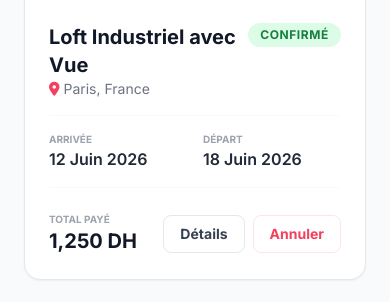
After one commit to ELMehdi877/Kari--Airbnb-, a PHP site: page /views/reservation.php in a window 390 px wide. The commit adds this page. Shown: the part 419-721 px from the top of the page. Run offline with PHP 8.4, Linux system fonts and the light colour scheme; the visitor is signed in with stand-in values (Sample User, id 1); data that the repository does not hold is empty; some libraries are stand-ins or nearby versions.

Commit message:
ajouter la fonctionaliter de resrvé et de anuller la reservation

```diff
--- a/repositories/ReservationRepository.php
+++ b/repositories/ReservationRepository.php
@@ -25,4 +25,18 @@ class ReservationRepository{
     public function find(int $id){
 
     }
+
+    public function afficheReservation($user_id){
+        $sql = "SELECT r.id,r.date_start,r.date_end,l.image_path,l.ville,l.prix,l.title
+        FROM reservation r
+        INNER JOIN logements l ON l.id = r.logement_id
+        WHERE r.user_id = $user_id";
+        $stmt = $this->pdo->query($sql);
+        return $stmt->fetchAll(PDO::FETCH_ASSOC);
+    }
+
+    public function deleteReservation($reservation_id){
+         $sql = "DELETE FROM reservation WHERE id = $reservation_id";
+        $stmt = $this->pdo->query($sql);
+    }
 }
--- a/views/detailLogement.php
+++ b/views/detailLogement.php
@@ -82,8 +82,8 @@ session_start();
                         <a href="index.php" class="flex items-center gap-3 p-3 text-gray-700 hover:bg-rose-50 hover:text-rose-500 rounded-lg transition font-medium">
                             <i class="fa-solid fa-house w-5"></i> Accueil
                         </a>
-                        <a href="mes_reservations.php" class="flex items-center gap-3 p-3 text-gray-700 hover:bg-rose-50 hover:text-rose-500 rounded-lg transition font-medium">
-                            <i class="fa-solid fa-calendar-check w-5"></i> Réservations
+                        <a href="reservation.php" class="flex items-center gap-3 p-3 text-gray-700 hover:bg-rose-50 hover:text-rose-500 rounded-lg transition font-medium">
+                            <i class="fa-solid fa-calendar-check w-5"></i> Mes Réservations
                         </a>
                         <a href="favoris.php" class="flex items-center gap-3 p-3 text-gray-700 hover:bg-rose-50 hover:text-rose-500 rounded-lg transition font-medium">
                             <i class="fa-solid fa-heart w-5"></i> Favoris
@@ -231,7 +231,7 @@ session_start();
                                 ';
                             }
                             else {
-                                echo '<button type="submit" class="w-full btn-reserve text-white py-4 rounded-xl font-bold text-lg mb-4 shadow-lg shadow-rose-200">
+                                echo '<button type="submit" name="ajoute_reservation" class="w-full btn-reserve text-white py-4 rounded-xl font-bold text-lg mb-4 shadow-lg shadow-rose-200">
                                     Réserver maintenant
                                 </button>
                                 ';
--- a/views/host-dashboard.php
+++ b/views/host-dashboard.php
@@ -1,6 +1,6 @@
 <?php
 session_start();
-if (!isset($_SESSION["user_id"])) {
+if (!isset($_SESSION["user_id"]) || $_SESSION["role"] === "Hote") {
     header("Location: ./../index.html");
     exit;
 }
--- /dev/null
+++ b/views/reservation.php
@@ -0,0 +1,256 @@
+<?php
+session_start();
+require_once __DIR__ . "/../config/database.php";
+require_once __DIR__ . "/../repositories/ReservationRepository.php";
+if (!isset($_SESSION["user_id"])) {
+    header("Location: ./../index.html");
+    exit;
+}
+$user_id = $_SESSION["user_id"];
+?>
+<!DOCTYPE html>
+<html lang="fr">
+<head>
+    <meta charset="UTF-8">
+    <meta name="viewport" content="width=device-width, initial-scale=1.0">
+    <title>Mes Réservations - Airbnb</title>
+    <script src="https://cdn.tailwindcss.com"></script>
+    <link href="https://cdnjs.cloudflare.com/ajax/libs/font-awesome/6.0.0/css/all.min.css" rel="stylesheet">
+    <style>
+        @import url('https://fonts.googleapis.com/css2?family=Inter:wght@300;400;500;600;700&display=swap');
+        body { font-family: 'Inter', sans-serif; }
+
+        /* Animation pour le menu mobile */
+        #sidebar.active { transform: translateX(0); }
+    </style>
+</head>
+<body class="bg-gray-50">
+
+    <!-- SIDEBAR (Fixe sur Desktop lg:w-64) -->
+    <aside id="sidebar" class="fixed left-0 top-0 h-screen w-64 bg-white border-r z-[60] transition-transform -translate-x-full lg:translate-x-0 flex flex-col">
+        <div class="p-6 text-rose-500 text-3xl font-bold flex items-center justify-between border-b">
+            <div class="flex items-center gap-1">
+                <i class="fa-brands fa-airbnb"></i>
+                <span class="tracking-tighter">airbnb</span>
+            </div>
+            <!-- Bouton fermer (Mobile seulement) -->
+            <button onclick="toggleSidebar()" class="lg:hidden text-gray-400">
+                <i class="fa-solid fa-xmark"></i>
+            </button>
+        </div>
+
+        <nav class="flex-1 p-4 space-y-2 mt-4">
+            <a href="index.php" class="flex items-center gap-3 p-3 text-gray-700 hover:bg-rose-50 hover:text-rose-500 rounded-lg transition font-medium">
+                <i class="fa-solid fa-house w-5"></i> Accueil
+            </a>
+            <a href="reservation.php" class="flex items-center gap-3 p-3 text-rose-500 bg-rose-50 rounded-lg transition font-bold">
+                <i class="fa-solid fa-calendar-check w-5"></i> Mes Réservations
+            </a>
+            <a href="favoris.php" class="flex items-center gap-3 p-3 text-gray-700 hover:bg-rose-50 hover:text-rose-500 rounded-lg transition font-medium">
+                <i class="fa-solid fa-heart w-5"></i> Favoris
+            </a>
+            <a href="profil.php" class="flex items-center gap-3 p-3 text-gray-700 hover:bg-rose-50 hover:text-rose-500 rounded-lg transition font-medium">
+                <i class="fa-solid fa-user w-5"></i> Mon Profil
+            </a>
+            <hr class="my-4">
+            <a href="admin.php" class="flex items-center gap-3 p-3 text-gray-700 hover:bg-rose-50 hover:text-rose-500 rounded-lg transition font-medium">
+                <i class="fa-solid fa-laptop-code w-5"></i> Mode Hôte
+            </a>
+        </nav>
+
+        <div class="p-4 border-t">
+            <button class="w-full flex items-center gap-3 p-3 text-red-500 hover:bg-red-50 rounded-lg transition font-medium text-left">
+                <i class="fa-solid fa-right-from-bracket w-5"></i> Déconnexion
+            </button>
+        </div>
+    </aside>
+
+    <!-- OVERLAY MOBILE (Fond sombre quand le menu est ouvert) -->
+    <div id="overlay" onclick="toggleSidebar()" class="fixed inset-0 bg-black/50 z-[55] hidden lg:hidden"></div>
+
+    <!-- MAIN CONTENT -->
+    <div class="lg:ml-64 min-h-screen">
+
+        <!-- HEADER MOBILE -->
+        <header class="lg:hidden bg-white border-b px-6 py-4 flex justify-between items-center sticky top-0 z-50">
+            <button onclick="toggleSidebar()" class="text-gray-600 text-xl p-2">
+                <i class="fa-solid fa-bars-staggered"></i>
+            </button>
+            <span class="font-bold text-gray-800">Mes Voyages</span>
+            <div class="w-8 h-8 bg-rose-500 text-white rounded-full flex items-center justify-center font-bold text-xs shadow-md">
+                JD
+            </div>
+        </header>
+
+        <!-- CONTENU DE LA PAGE -->
+        <main class="p-6 lg:p-10 max-w-5xl mx-auto">
+            <header class="mb-10">
+                <h1 class="text-3xl font-bold text-gray-900">Voyages</h1>
+                <p class="text-gray-500">Gérez vos réservations et préparez vos prochains départs.</p>
+            </header>
+
+            <!-- LISTE DES RÉSERVATIONS -->
+            <div class="space-y-6">
+
+                <?php
+                    $pdo = DATABASE::connect();
+                    $reserRepo = new ReservationRepository($pdo);
+                    $user_id = $_SESSION["user_id"];
+                    $resultat = $reserRepo->afficheReservation($user_id);
+                    if (!$resultat) {
+
+                    }
+
+                    else {
+                        foreach($resultat as $reservation){
+                            echo ' <!-- RÉSERVATION 1 -->
+                            <div class="bg-white border rounded-2xl overflow-hidden shadow-sm hover:shadow-md transition-shadow flex flex-col md:flex-row">
+                                <!-- Image -->
+                                <div class="md:w-72 h-48 md:h-auto overflow-hidden">
+                                    <img src="/KARI/image/logement/'.$reservation["image_path"].'" class="w-full h-full object-cover" alt="Logement">
+                                </div>
+                                <!-- Détails -->
+                                <div class="flex-1 p-6 flex flex-col justify-between">
+                                    <div>
+                                        <div class="flex justify-between items-start mb-2">
+                                            <div>
+                                                <h3 class="text-xl font-bold text-gray-900">'.$reservation["title"].'</h3>
+                                                <p class="text-gray-500 text-sm flex items-center gap-1">
+                                                    <i class="fa-solid fa-location-dot text-rose-500"></i> '.$reservation["ville"].'
+                                                </p>
+                                            </div>
+                                            <span class="bg-green-100 text-green-700 px-3 py-1 rounded-full text-xs font-bold uppercase tracking-wider">
+                                                Confirmé
+                                            </span>
+                                        </div>
+
+                                        <!-- Dates -->
+                                        <div class="grid grid-cols-2 gap-4 mt-4 py-4 border-y border-gray-50">
+                                            <div>
+                                                <p class="text-[10px] font-bold text-gray-400 uppercase">Arrivée</p>
+                                                <p class="font-semibold text-gray-800">'.$reservation["date_start"].'</p>
+                                            </div>
+                                            <div>
+                                                <p class="text-[10px] font-bold text-gray-400 uppercase">Départ</p>
+                                                <p class="font-semibold text-gray-800">'.$reservation["date_end"].'</p>
+                                            </div>
+                                        </div>
+                                    </div>
+
+                                    <!-- Actions & Prix -->
+                                    <div class="mt-6 flex items-center justify-between">
+                                        <div>
+                                            <p class="text-[10px] text-gray-400 font-bold uppercase">Total payé</p>
+                                            <p class="text-xl font-black text-gray-900">'.$reservation["prix"].' DH</p>
+                                        </div>
+                                        <form action="./../reservation_process.php" method="POST" class="flex gap-2">
+                                            <button class="px-4 py-2 text-sm font-bold text-gray-700 border rounded-lg hover:bg-gray-50 transition">Détails</button>
+                                            <button type="submit" name="delete_reservation" value="'.$reservation["id"].'" class="px-4 py-2 text-sm font-bold text-rose-500 border border-rose-100 rounded-lg hover:bg-rose-50 transition">
+                                                Annuler
+                                            </button>
+                                        </form>
+                                    </div>
+                                </div>
+                            </div>';
+                        }
+                    }
+                ?>
+                <!-- RÉSERVATION 1 -->
+                <div class="bg-white border rounded-2xl overflow-hidden shadow-sm hover:shadow-md transition-shadow flex flex-col md:flex-row">
+                    <!-- Image -->
+                    <div class="md:w-72 h-48 md:h-auto overflow-hidden">
+                        <img src="https://images.unsplash.com/photo-1502672260266-1c1ef2d93688?w=800" class="w-full h-full object-cover" alt="Logement">
+                    </div>
+                    <!-- Détails -->
+                    <div class="flex-1 p-6 flex flex-col justify-between">
+                        <div>
+                            <div class="flex justify-between items-start mb-2">
+                                <div>
+                                    <h3 class="text-xl font-bold text-gray-900">Loft Industriel avec Vue</h3>
+                                    <p class="text-gray-500 text-sm flex items-center gap-1">
+                                        <i class="fa-solid fa-location-dot text-rose-500"></i> Paris, France
+                                    </p>
+                                </div>
+                                <span class="bg-green-100 text-green-700 px-3 py-1 rounded-full text-xs font-bold uppercase tracking-wider">
+                                    Confirmé
+                                </span>
+                            </div>
+
+                            <!-- Dates -->
+                            <div class="grid grid-cols-2 gap-4 mt-4 py-4 border-y border-gray-50">
+                                <div>
+                                    <p class="text-[10px] font-bold text-gray-400 uppercase">Arrivée</p>
+                                    <p class="font-semibold text-gray-800">12 Juin 2026</p>
+                                </div>
+                                <div>
+                                    <p class="text-[10px] font-bold text-gray-400 uppercase">Départ</p>
+                                    <p class="font-semibold text-gray-800">18 Juin 2026</p>
+                                </div>
+                            </div>
+                        </div>
+
+                        <!-- Actions & Prix -->
+                        <div class="mt-6 flex items-center justify-between">
+                            <div>
+                                <p class="text-[10px] text-gray-400 font-bold uppercase">Total payé</p>
+                                <p class="text-xl font-black text-gray-900">1,250 DH</p>
+                            </div>
+                            <div class="flex gap-2">
+                                <button class="px-4 py-2 text-sm font-bold text-gray-700 border rounded-lg hover:bg-gray-50 transition">Détails</button>
+                                <button onclick="confirmCancel()" class="px-4 py-2 text-sm font-bold text-rose-500 border border-rose-100 rounded-lg hover:bg-rose-50 transition">
+                                    Annuler
+                                </button>
+                            </div>
+                        </div>
+                    </div>
+                </div>
+
+                <!-- RÉSERVATION 2 -->
+                <div class="bg-white border rounded-2xl overflow-hidden shadow-sm hover:shadow-md transition-shadow flex flex-col md:flex-row opacity-80">
+                    <!-- Image -->
+                    <div class="md:w-72 h-48 md:h-auto overflow-hidden grayscale">
+                        <img src="https://images.unsplash.com/photo-1499793983690-e29da59ef1c2?w=800" class="w-full h-full object-cover" alt="Logement">
+                    </div>
+                    <!-- Détails -->
+                    <div class="flex-1 p-6 flex flex-col justify-between">
+                        <div>
+                            <div class="flex justify-between items-start mb-2">
+                                <div>
+                                    <h3 class="text-xl font-bold text-gray-900">Villa avec piscine privée</h3>
+                                    <p class="text-gray-500 text-sm flex items-center gap-1">
+                                        <i class="fa-solid fa-location-dot text-rose-500"></i> Marrakech, Maroc
+                                    </p>
+                                </div>
+                                <span class="bg-gray-100 text-gray-500 px-3 py-1 rounded-full text-xs font-bold uppercase tracking-wider">
+                                    Terminé
+                                </span>
+                            </div>
+                            <p class="text-sm text-gray-400 mt-2 italic">Vous avez séjourné ici en Janvier 2024</p>
+                        </div>
+                        <div class="mt-6">
+                            <button class="px-4 py-2 text-sm font-bold text-rose-500 border border-rose-200 rounded-lg hover:bg-rose-50 transition">Laisser un avis</button>
+                        </div>
+                    </div>
+                </div>
+
+            </div>
+        </main>
+    </div>
+
+    <!-- SCRIPT POUR LE MENU -->
+    <script>
+        function toggleSidebar() {
+            const sidebar = document.getElementById('sidebar');
+            const overlay = document.getElementById('overlay');
+            sidebar.classList.toggle('-translate-x-full');
+            overlay.classList.toggle('hidden');
+        }
+
+        function confirmCancel() {
+            if(confirm("Êtes-vous sûr de vouloir annuler cette réservation ? Cette action est irréversible.")) {
+                alert("Réservation annulée avec succès.");
+            }
+        }
+    </script>
+</body>
+</html>
```
Also changed, not shown: reservation_process.php (+13 -7 lines), views/index.php (+9 -6 lines).
